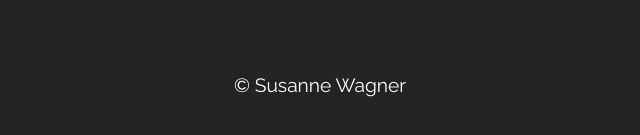
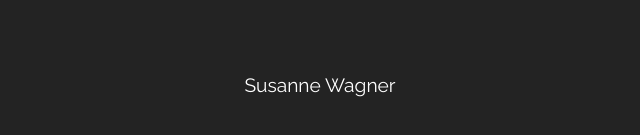
Before and after one commit to SuWagner/Website_2018, a plain HTML site: page index.html in a window 1280 px wide. Shown: the part 2533-2668 px from the top of the page, 320-960 px from the left. Drawn offline with Linux system fonts and the light colour scheme.

Commit message:
Update index.html

```diff
--- a/index.html
+++ b/index.html
@@ -109,7 +109,7 @@
 
         <footer>
             <div class="container">
-                    <p class="text-centered">© Susanne Wagner </p>
+                    <p class="text-centered"> Susanne Wagner </p>
             </div>
         </footer>
 
```
